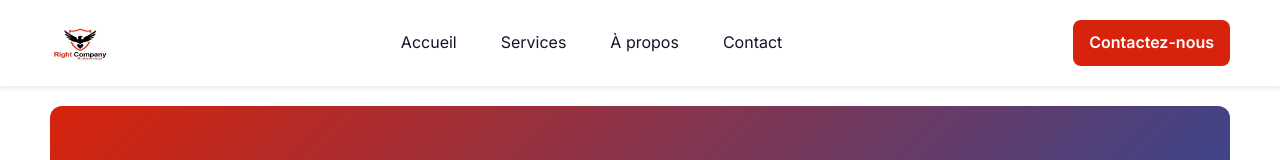
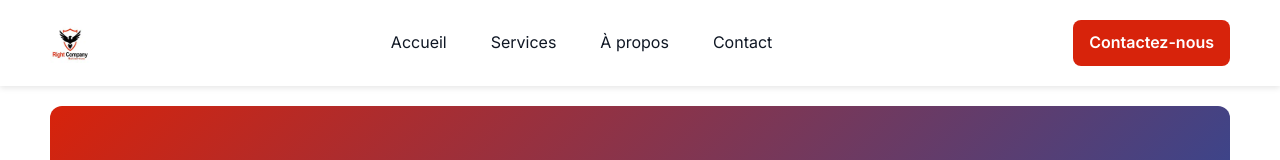
Before and after one commit to nikongng/rigthcompany, a plain HTML site: page index.html in a window 1280 px wide. Shown: the top 160 px of the page. Drawn offline with Linux system fonts and the light colour scheme.

Commit message:
Update index.html

```diff
--- a/index.html
+++ b/index.html
@@ -17,7 +17,8 @@
 <header>
   <div class="logo">
     <a href="#accueil">
-      <img src="logo.webp" alt="Logo de RIGHT COMPANY MULTISERVICE SARLU" width="60" height="40"> </a>
+      <img src="logo.webp" alt="Logo de RIGHT COMPANY MULTISERVICE SARLU" width="40" height="40"> </a>
+
   </div>
   <nav>
     <ul>
```
